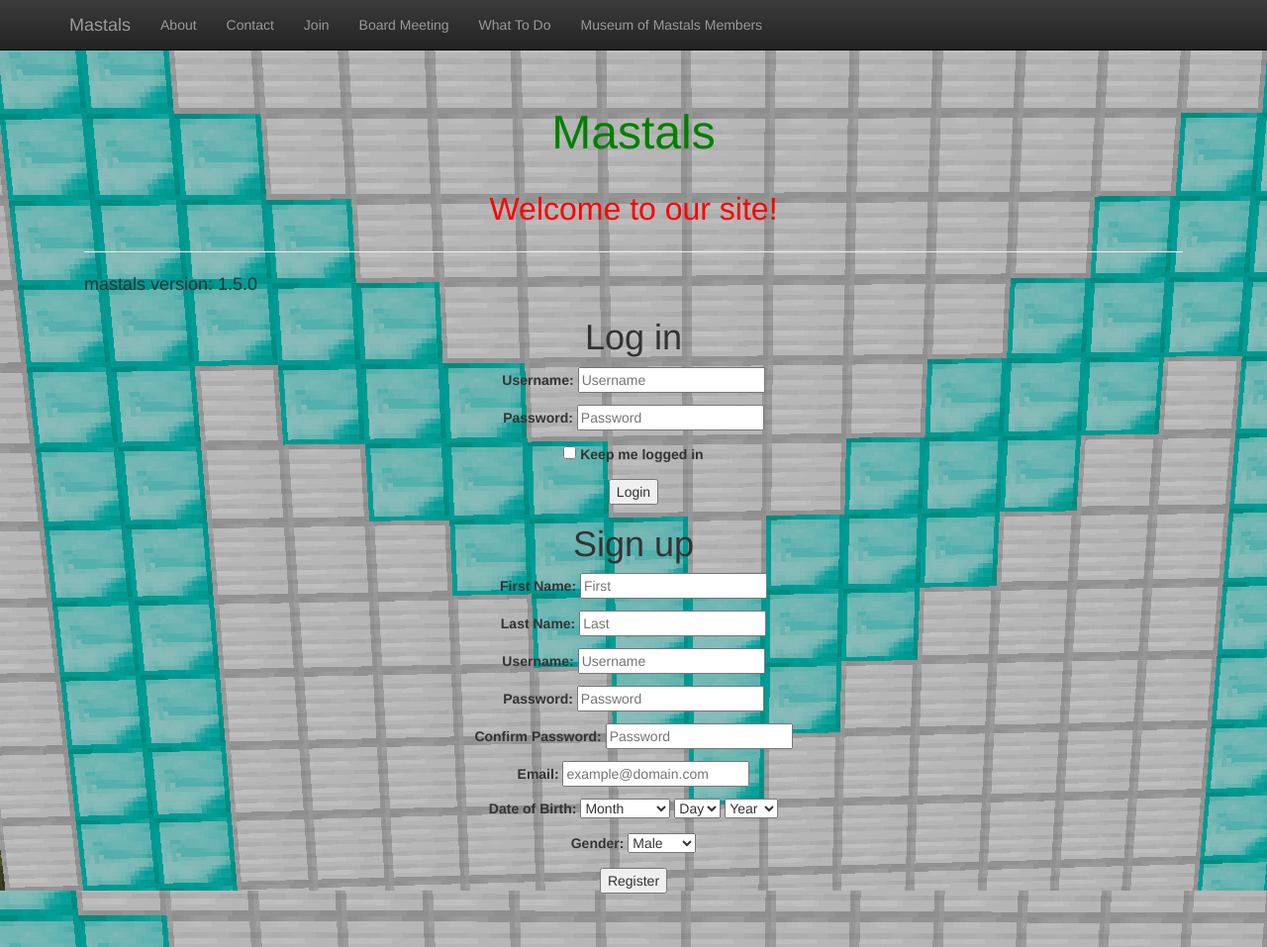
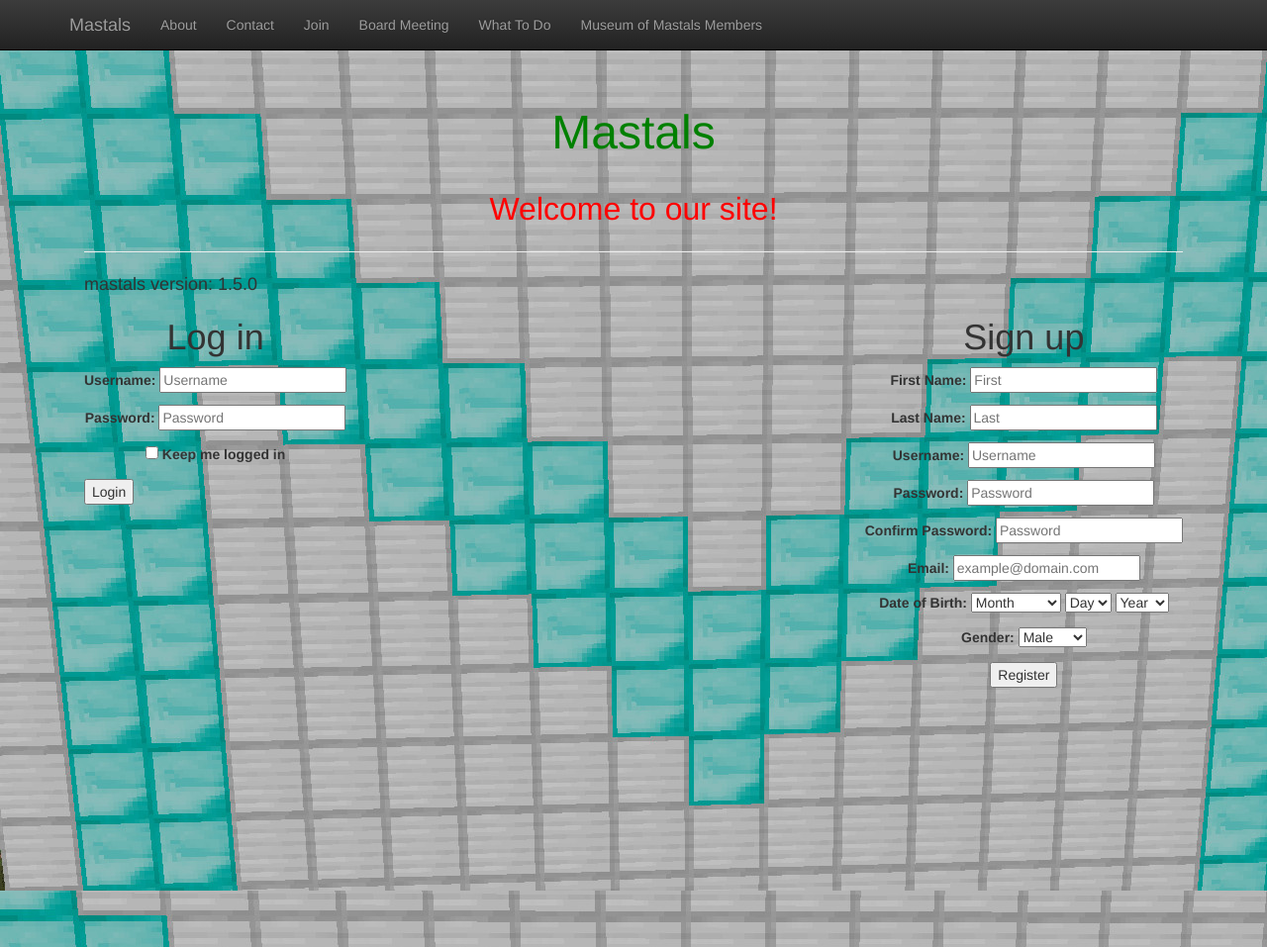
Before and after one commit to mastals/mastals.github.io, a Jekyll site: the page built from index.html, in a window 1280 px wide and 957 px high. Shown: the whole window at 99% size. Built offline with Jekyll 4.4.1, drawn with Linux system fonts in a browser that asks for light colours.

Commit message:
Align forms

```diff
--- a/index.html
+++ b/index.html
@@ -10,6 +10,11 @@
 <div style="text-align: left; font-size: 18px">
  mastals version: 1.5.0
 </div>
+
+<div class="forms">
+
+  <div class= "login">
+
 <form  action="login.php" autocomplete="on">
      <h1>Log in</h1>
      <p>
@@ -28,6 +33,11 @@
           <input type="submit" value="Login" />
      </p>
 </form>
+
+  </div>
+
+  <div class="signup">
+
 <form  action="register.php" autocomplete="on">
     <h1> Sign up </h1>
     <p>
@@ -131,3 +141,6 @@
     <input type="submit" value="Register"/>
     </p>
 </form>
+</div>
+
+</div>
--- a/starter-template.css
+++ b/starter-template.css
@@ -21,3 +21,11 @@ body {
 .museum li.poop img {
   width: 300px;
 }
+
+.forms .login {
+  float: left;
+}
+
+.forms .signup {
+  float:right;
+}
```
